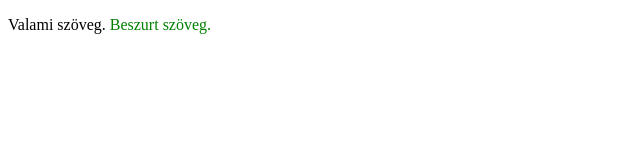
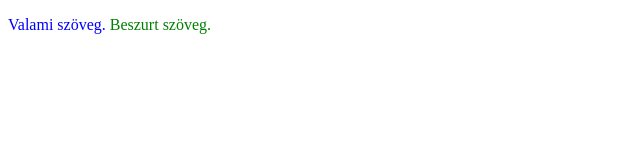
Before and after one commit to adam323232/A-szamitogep-neme, a plain HTML site: page index.html in a window 1280 px wide. Shown: the whole page, without its empty margins (0-640 px from the left). Drawn offline with Linux system fonts and the light colour scheme.

Commit message:
masodik komit

```diff
--- a/index.html
+++ b/index.html
@@ -17,6 +17,6 @@
 	<link rel='stylesheet' herf='./stilus.css' type='text/css' />
 </head>
 <body>
-	<p style='color:blue(0, 4, 255);'>Valami szöveg. <span>Beszurt szöveg.</span></p>
+	<p style='color:blue;'>Valami szöveg. <span>Beszurt szöveg.</span></p>
 </body>
 </html>
```
